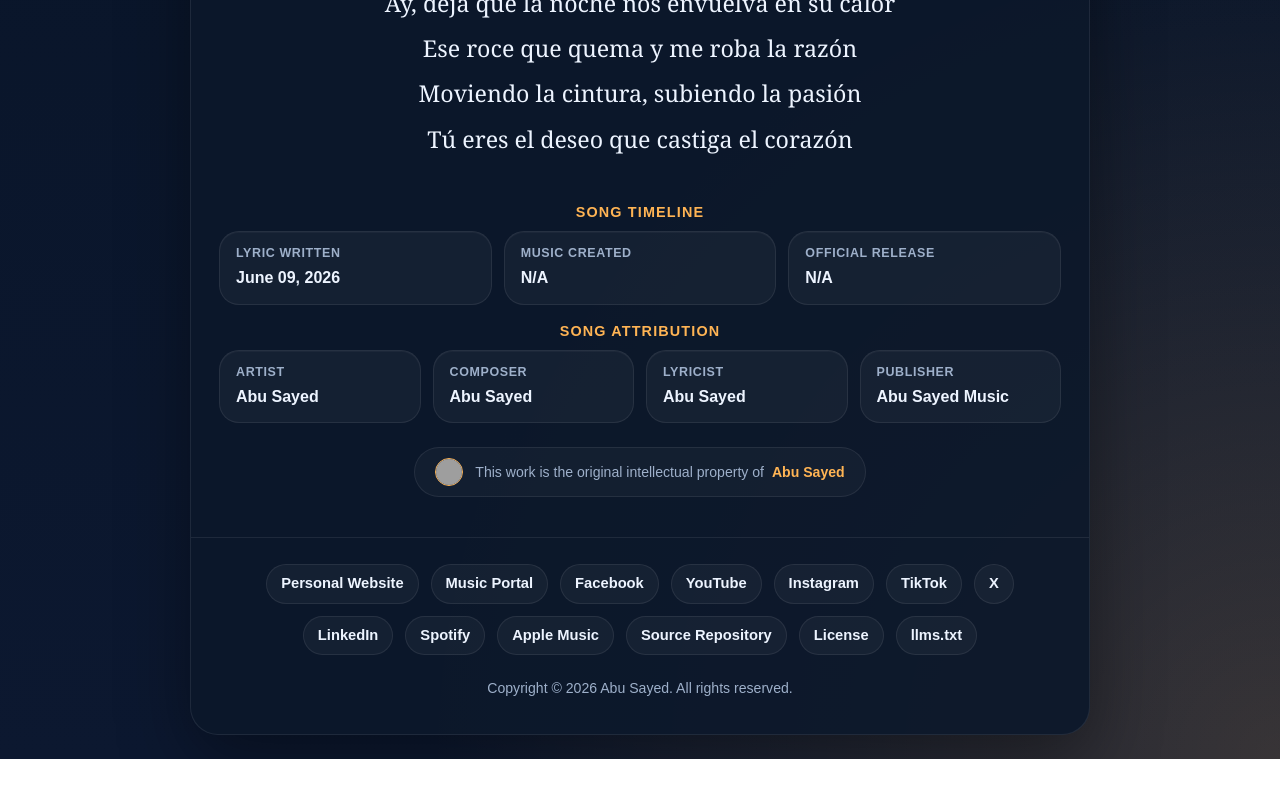
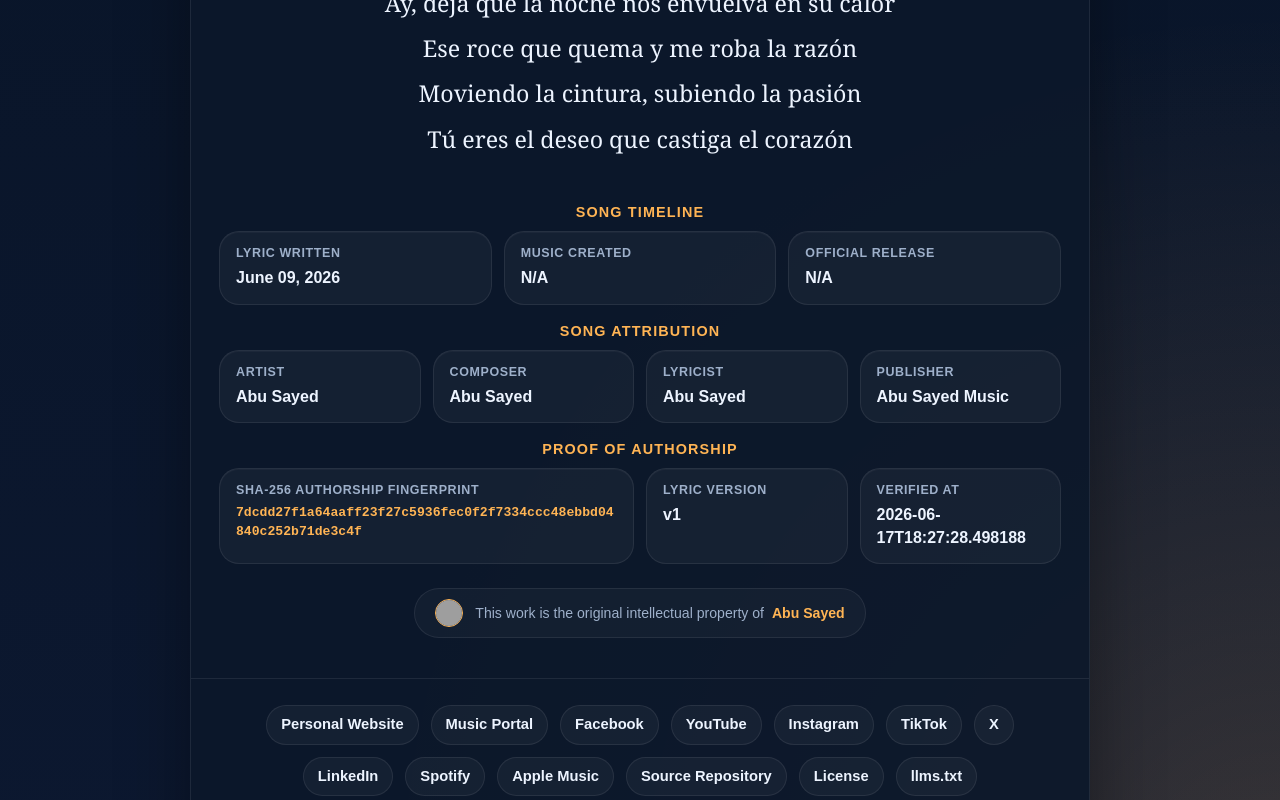
Before and after one commit to ImAbuSayed/roce-que-quema, a plain HTML site: page index.html in a window 1280 px wide. Shown: the part 2000-2800 px from the top of the page. Before the commit the page ends 2759 px from the top, so only its background shows below. Drawn offline with Linux system fonts and the light colour scheme; grey boxes are pictures that could not be loaded.

Commit message:
feat: update song assets v1 with signed GPG commit [verified]

```diff
--- a/index.html
+++ b/index.html
@@ -14,9 +14,9 @@
     <meta name="keywords" content="Roce que quema, Abu Sayed lyrics, original song lyrics, Abu Sayed original song, Abu Sayed lyricist, Abu Sayed composer, Abu Sayed songwriter, official lyrics">
     <meta name="robots" content="index,follow,max-snippet:-1,max-image-preview:large,max-video-preview:-1">
     <meta name="referrer" content="strict-origin-when-cross-origin">
-    <meta name="description" content="Official lyrics for &#x27;Roce que quema&#x27;, an original song written, composed, created, and owned by Abu Sayed.">
+    <meta name="description" content="Abu Sayed&#x27;s original song &#x27;Roce que quema&#x27; official lyrics. Explore the depth of this composition, written and owned by Abu Sayed.">
     <meta property="og:title" content="Roce que quema - Original Lyrics by Abu Sayed">
-    <meta property="og:description" content="Official lyrics for &#x27;Roce que quema&#x27;, an original song written, composed, created, and owned by Abu Sayed.">
+    <meta property="og:description" content="Abu Sayed&#x27;s original song &#x27;Roce que quema&#x27; official lyrics. Explore the depth of this composition, written and owned by Abu Sayed.">
     <meta property="og:type" content="music.song">
     <meta property="og:url" content="https://imabusayed.github.io/roce-que-quema/">
     <meta property="og:site_name" content="Abu Sayed Music">
@@ -24,7 +24,7 @@
     <meta name="last-modified" content="2026-06-09 13:08:51">
     <meta name="twitter:card" content="summary_large_image">
     <meta name="twitter:title" content="Roce que quema - Original Lyrics by Abu Sayed">
-    <meta name="twitter:description" content="Official lyrics for &#x27;Roce que quema&#x27;, an original song written, composed, created, and owned by Abu Sayed.">
+    <meta name="twitter:description" content="Abu Sayed&#x27;s original song &#x27;Roce que quema&#x27; official lyrics. Explore the depth of this composition, written and owned by Abu Sayed.">
     <link rel="canonical" href="https://imabusayed.github.io/roce-que-quema/">
     <link rel="sitemap" type="application/xml" title="Sitemap" href="https://imabusayed.github.io/roce-que-quema/sitemap.xml">
     <link rel="author" href="https://github.com/ImAbuSayed">
@@ -100,7 +100,7 @@
       "@id": "https://imabusayed.github.io/roce-que-quema#webpage",
       "url": "https://imabusayed.github.io/roce-que-quema/",
       "name": "Roce que quema - Original Lyrics by Abu Sayed",
-      "description": "Official lyrics for 'Roce que quema', an original song written, composed, created, and owned by Abu Sayed.",
+      "description": "Abu Sayed's original song 'Roce que quema' official lyrics. Explore the depth of this composition, written and owned by Abu Sayed.",
       "isPartOf": {
         "@id": "https://music.abusayed.com.bd/#website"
       },
@@ -537,7 +537,7 @@
 
         <div class="controls">
             <button class="btn-speak" id="speakBtn" title="Read the lyrics aloud"><span id="speakText">Read Aloud</span></button>
-            <a href="https://music.abusayed.com.bd/Licensing/?https://imabusayed.github.io/roce-que-quema/" class="btn-license" title="Get licensing for this song" target="_blank">License this song: Roce que quema</a>
+            <a href="https://music.abusayed.com.bd/Licensing/?https://imabusayed.github.io/roce-que-quema/" class="btn-license" title="Get licensing for this song" target="_blank">Get a Licensing Quote for Roce que quema</a>
 
         </div>
         <br>
@@ -612,6 +612,26 @@
             <div class="meta-card">
                 <span class="meta-label">Publisher</span>
                 <strong>Abu Sayed Music</strong>
+            </div>
+
+                </div>
+            </div>
+
+            <div class="details-block">
+                <div class="details-title">Proof of Authorship</div>
+                <div class="meta-grid">
+
+            <div class="meta-card" style="grid-column: span 2;">
+                <span class="meta-label">SHA-256 Authorship Fingerprint</span>
+                <strong style="word-break: break-all; font-family: monospace; font-size: 0.82rem; color: var(--accent);">7dcdd27f1a64aaff23f27c5936fec0f2f7334ccc48ebbd04840c252b71de3c4f</strong>
+            </div>
+            <div class="meta-card">
+                <span class="meta-label">Lyric Version</span>
+                <strong>v1</strong>
+            </div>
+            <div class="meta-card">
+                <span class="meta-label">Verified At</span>
+                <strong>2026-06-17T18:27:28.498188</strong>
             </div>
 
                 </div>
```
Also changed, not shown: excerpts/Bridge-Preview.txt (added), excerpts/Chorus-Preview.txt (added), excerpts/Final-Chorus-Preview.txt (added), excerpts/Hook-Preview.txt (added), excerpts/Pre-Chorus-2-Preview.txt (added), excerpts/Pre-Chorus-3-Preview.txt (added), excerpts/Pre-Chorus-Preview.txt (added), excerpts/Verse-1-Preview.txt (added), excerpts/Verse-2-Preview.txt (added), excerpts/Verse-3-Preview.txt (added), hashes.txt (added), llms.txt, lyrics_backup/2026-06-17_roce-que-quema-v1.txt (added), manifest.json (added), 1 other file.
